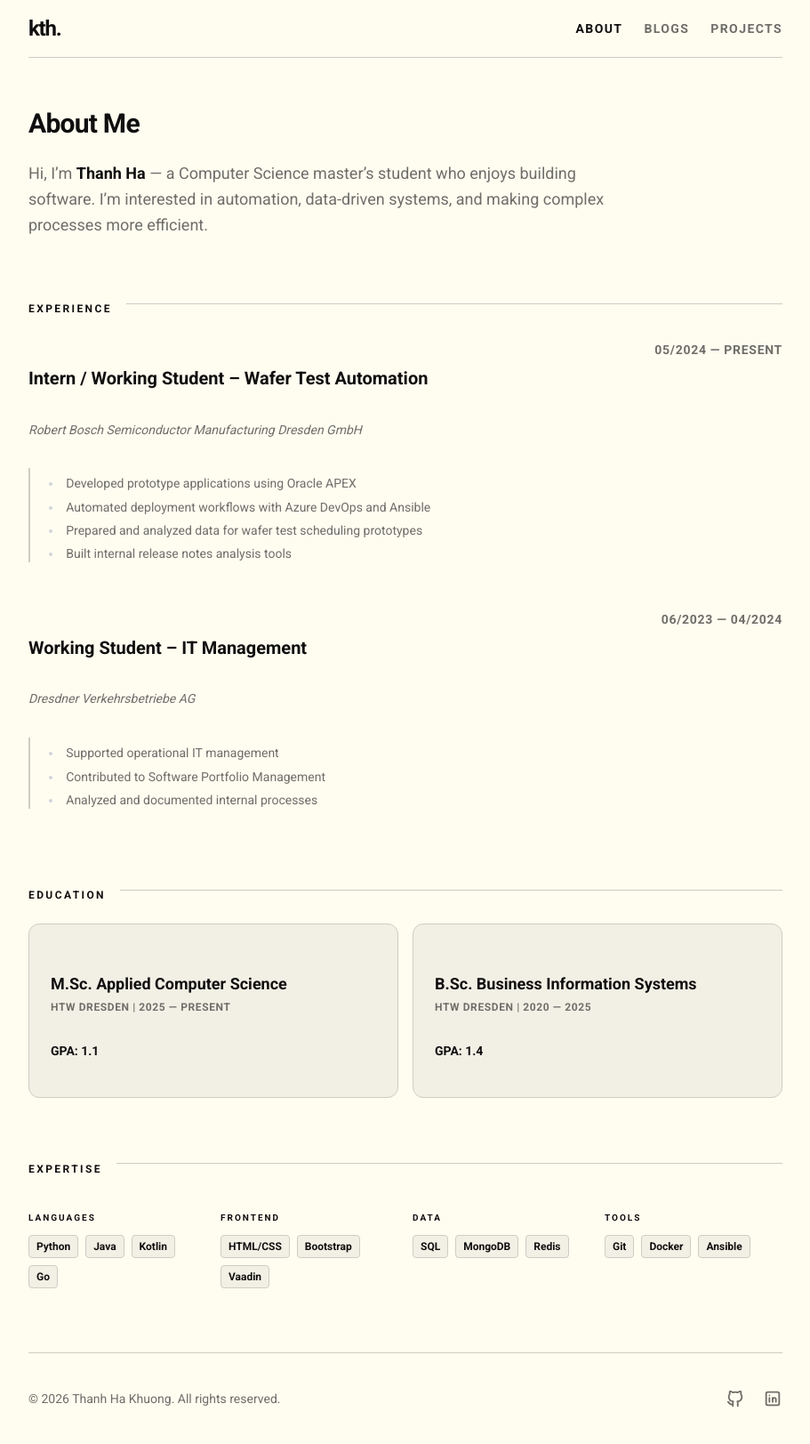
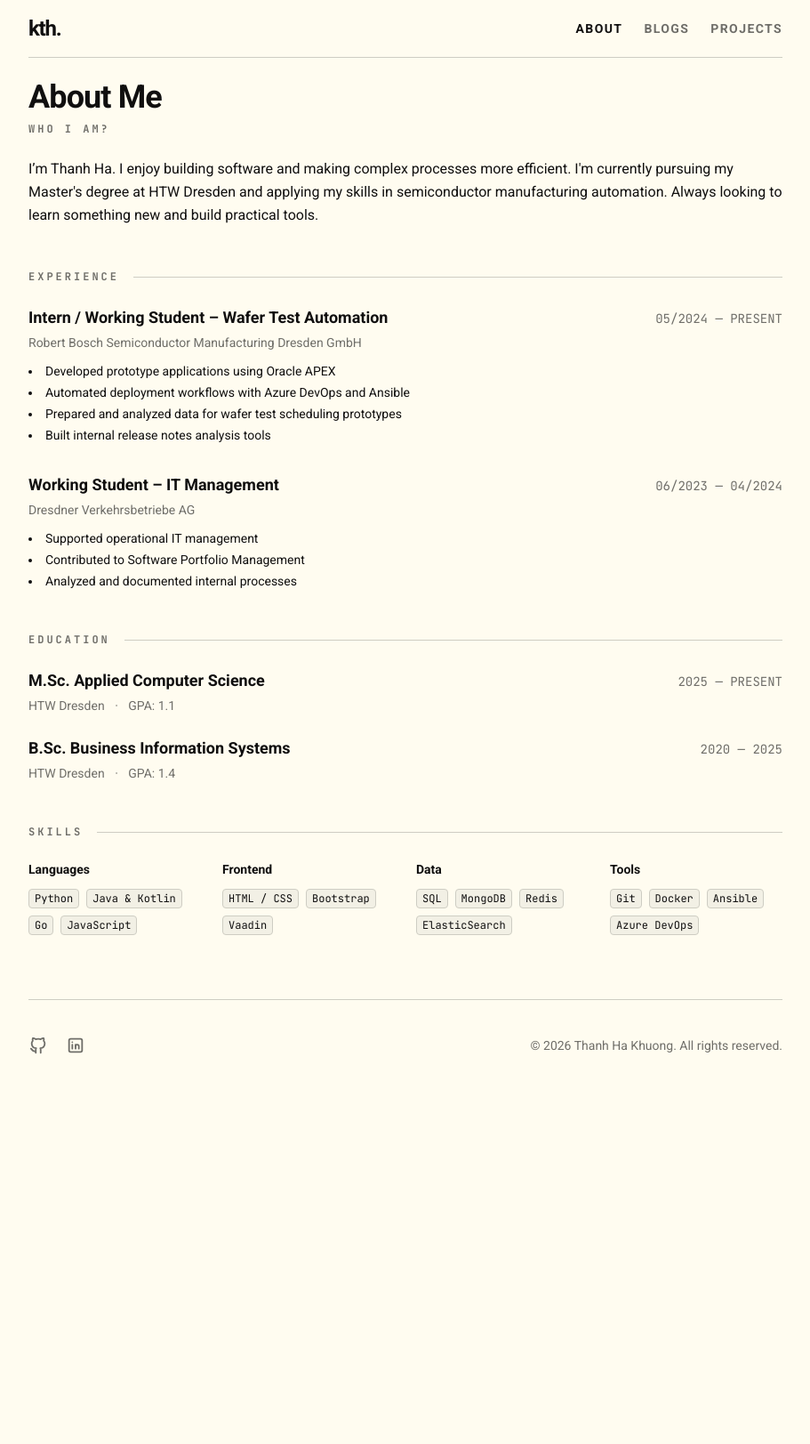
Before and after one commit to khwowng/khwowng.github.io, a Jekyll site: the page built from about.html, in a window 1280 px wide. Shown: the whole page at 89% size, without its empty margins (184-1095 px from the left). Built offline with Jekyll 4.4.1, drawn with Linux system fonts in a browser that asks for light colours; nearby versions of some CDN libraries; after the commit the page ends 1226 px from its top, so only the background shows below that.

Commit message:
Refine typography, colors, and layout across the site

```diff
--- a/_includes/footer.html
+++ b/_includes/footer.html
@@ -1,15 +1,29 @@
 <footer class="mt-12 py-10 border-t border-flexoki-ui text-sm text-flexoki-muted">
   <div class="flex flex-col md:flex-row items-center justify-between gap-6">
-    <p>&copy; <span id="current-year"></span> Thanh Ha Khuong. All rights reserved.</p>
-
     <div class="flex items-center gap-5">
-      <a href="https://github.com/khwowng" target="_blank" aria-label="github" class="text-flexoki-muted hover:text-flexoki-text transition-colors">
-        <svg xmlns="http://www.w3.org/2000/svg" width="22" height="22" viewBox="0 0 24 24" fill="none" stroke="currentColor" stroke-width="2" stroke-linecap="round" stroke-linejoin="round"><path stroke="none" d="M0 0h24v24H0z" fill="none"/><path d="M9 19c-4.3 1.4 -4.3 -2.5 -6 -3m12 5v-3.5c0 -1 .1 -1.4 -.5 -2c2.8 -.3 5.5 -1.4 5.5 -6a4.6 4.6 0 0 0 -1.3 -3.2a4.2 4.2 0 0 0 -.1 -3.2s-1.1 -.3 -3.5 1.3a12.3 12.3 0 0 0 -6.2 0c-2.4 -1.6 -3.5 -1.3 -3.5 -1.3a4.2 4.2 0 0 0 -.1 3.2a4.6 4.6 0 0 0 -1.3 3.2c0 4.6 2.7 5.7 5.5 6c-.6 .6 -.6 1.2 -.5 2v3.5" /></svg>
+      <a href="https://github.com/khwowng" target="_blank" aria-label="github"
+        class="text-flexoki-muted hover:text-flexoki-text transition-colors">
+        <svg xmlns="http://www.w3.org/2000/svg" width="22" height="22" viewBox="0 0 24 24" fill="none"
+          stroke="currentColor" stroke-width="2" stroke-linecap="round" stroke-linejoin="round">
+          <path stroke="none" d="M0 0h24v24H0z" fill="none" />
+          <path
+            d="M9 19c-4.3 1.4 -4.3 -2.5 -6 -3m12 5v-3.5c0 -1 .1 -1.4 -.5 -2c2.8 -.3 5.5 -1.4 5.5 -6a4.6 4.6 0 0 0 -1.3 -3.2a4.2 4.2 0 0 0 -.1 -3.2s-1.1 -.3 -3.5 1.3a12.3 12.3 0 0 0 -6.2 0c-2.4 -1.6 -3.5 -1.3 -3.5 -1.3a4.2 4.2 0 0 0 -.1 3.2a4.6 4.6 0 0 0 -1.3 3.2c0 4.6 2.7 5.7 5.5 6c-.6 .6 -.6 1.2 -.5 2v3.5" />
+        </svg>
       </a>
-      <a href="https://www.linkedin.com/in/thanh-ha-khuong" target="_blank" aria-label="linkedin" class="text-flexoki-muted hover:text-flexoki-text transition-colors">
-        <svg xmlns="http://www.w3.org/2000/svg" width="22" height="22" viewBox="0 0 24 24" fill="none" stroke="currentColor" stroke-width="2" stroke-linecap="round" stroke-linejoin="round"><path stroke="none" d="M0 0h24v24H0z" fill="none"/><path d="M4 4m0 2a2 2 0 0 1 2 -2h12a2 2 0 0 1 2 2v12a2 2 0 0 1 -2 2h-12a2 2 0 0 1 -2 -2z" /><path d="M8 11l0 5" /><path d="M8 8l0 .01" /><path d="M12 16l0 -5" /><path d="M16 16v-3a2 2 0 0 0 -4 0" /></svg>
+      <a href="https://www.linkedin.com/in/thanh-ha-khuong" target="_blank" aria-label="linkedin"
+        class="text-flexoki-muted hover:text-flexoki-text transition-colors">
+        <svg xmlns="http://www.w3.org/2000/svg" width="22" height="22" viewBox="0 0 24 24" fill="none"
+          stroke="currentColor" stroke-width="2" stroke-linecap="round" stroke-linejoin="round">
+          <path stroke="none" d="M0 0h24v24H0z" fill="none" />
+          <path d="M4 4m0 2a2 2 0 0 1 2 -2h12a2 2 0 0 1 2 2v12a2 2 0 0 1 -2 2h-12a2 2 0 0 1 -2 -2z" />
+          <path d="M8 11l0 5" />
+          <path d="M8 8l0 .01" />
+          <path d="M12 16l0 -5" />
+          <path d="M16 16v-3a2 2 0 0 0 -4 0" />
+        </svg>
       </a>
     </div>
+    <p>&copy; <span id="current-year"></span> Thanh Ha Khuong. All rights reserved.</p>
   </div>
 </footer>
 
--- a/_includes/header.html
+++ b/_includes/header.html
@@ -1,6 +1,6 @@
 <header class="py-4 border-b border-flexoki-ui">
   <nav class="flex items-center justify-between">
-    <a href="{{ '/' | relative_url }}" class="text-2xl font-bold tracking-tighter text-flexoki-text hover:opacity-80 transition-opacity">
+    <a href="{{ '/' | relative_url }}" class="text-2xl font-bold tracking-tighter text-flexoki-text hover:opacity-80 transition-opacity font-logo">
       {{ site.title }}
     </a>
 
--- a/_layouts/default.html
+++ b/_layouts/default.html
@@ -1,15 +1,19 @@
 <!DOCTYPE html>
 <html lang="en">
+
 <head>
   <meta charset="utf-8" />
   <meta name="viewport" content="width=device-width, initial-scale=1" />
   <title>{% if page.title %}{{ page.title }} | {% endif %}{{ site.title }}</title>
-  <meta name="description" content="{% if page.description %}{{ page.description }}{% else %}{{ site.description }}{% endif %}" />
+  <meta name="description"
+    content="{% if page.description %}{{ page.description }}{% else %}{{ site.description }}{% endif %}" />
   <link rel="icon" type="image/svg+xml" href="{{ '/assets/favicon.svg' | relative_url }}" />
 
   <link rel="preconnect" href="https://fonts.googleapis.com">
   <link rel="preconnect" href="https://fonts.gstatic.com" crossorigin>
-  <link href="https://fonts.googleapis.com/css2?family=Roboto:wght@400;700&display=swap" rel="stylesheet">
+  <link
+    href="https://fonts.googleapis.com/css2?family=Roboto:wght@400;700&family=Source+Sans+3:wght@400;700&family=JetBrains+Mono:wght@400;700&display=swap"
+    rel="stylesheet">
 
   <script src="https://cdn.tailwindcss.com?plugins=typography"></script>
   <script>
@@ -68,7 +74,7 @@
     }
 
     .card {
-      @apply border border-flexoki-ui bg-flexoki-paper rounded-xl p-6 transition-all duration-300 hover:border-flexoki-muted hover:shadow-sm;
+      @apply border border-flexoki-muted bg-flexoki-paper rounded-lg p-6 transition-all duration-300 hover:border-flexoki-text hover:shadow-sm;
     }
 
     .nav-link {
@@ -79,6 +85,7 @@
     }
   </style>
 </head>
+
 <body class="min-h-screen font-sans antialiased">
   <div class="mx-auto w-full max-w-4xl px-6">
     {% include header.html %}
@@ -88,4 +95,5 @@
     {% include footer.html %}
   </div>
 </body>
+
 </html>
--- a/about.html
+++ b/about.html
@@ -1,29 +1,39 @@
 ---
-layout: page
+layout: default
 title: About
 ---
+<div class="mb-6">
+  <h1 class="text-4xl font-bold text-flexoki-text tracking-tight">About Me</h1>
+  <p class="mt-2 text-xs font-bold uppercase tracking-[0.25em] font-mono text-flexoki-muted whitespace-nowrap">
+    Who I am?
+  </p>
+</div>
+
 <div class="space-y-12">
-  <!-- Hero Section -->
-  <section class="max-w-2xl pt-8">
-    <h1 class="text-3xl font-bold mb-4 text-flexoki-text tracking-tight">About Me</h1>
-    <p class="text-lg leading-relaxed text-flexoki-muted">
-      Hi, I’m <span class="text-flexoki-text font-bold">Thanh Ha</span> — a Computer Science master’s student who enjoys building software. I’m interested in automation, data-driven systems, and making complex processes more efficient.
+  <section>
+    <p class="text-base leading-relaxed text-flexoki-text">
+      I’m Thanh Ha. I enjoy building software and making complex processes more efficient. I'm currently pursuing my
+      Master's degree at HTW Dresden and applying my skills in semiconductor manufacturing automation. Always looking to
+      learn something new and build practical tools.
     </p>
   </section>
 
-  <!-- Experience Section -->
   <section>
-    <div class="flex items-center gap-4 mb-3">
-      <h2 class="text-xs font-bold uppercase tracking-[0.2em] text-flexoki-muted whitespace-nowrap">Experience</h2>
+    <div class="flex items-center gap-4 mb-6">
+      <h2 class="text-xs font-bold uppercase tracking-[0.25em] font-mono text-flexoki-muted whitespace-nowrap">
+        Experience
+      </h2>
       <div class="h-px w-full bg-flexoki-ui"></div>
     </div>
-
     <div class="space-y-8">
-      <div class="grid grid-cols-1 md:grid-cols-[1fr_auto] gap-x-8 gap-y-1">
-        <h3 class="text-xl font-bold text-flexoki-text">Intern / Working Student – Wafer Test Automation</h3>
-        <span class="text-sm font-bold text-flexoki-muted md:mt-1 uppercase tracking-wider">05/2024 — present</span>
-        <p class="text-flexoki-muted font-medium italic text-sm col-span-full">Robert Bosch Semiconductor Manufacturing Dresden GmbH</p>
-        <ul class="mt-3 space-y-1.5 text-flexoki-muted text-sm list-disc list-inside col-span-full border-l-2 border-flexoki-ui pl-4">
+      <div>
+        <div class="flex flex-col md:flex-row md:justify-between md:items-baseline mb-1">
+          <h3 class="text-lg font-bold text-flexoki-text">Intern / Working Student – Wafer Test Automation
+          </h3>
+          <span class="text-sm text-flexoki-muted shrink-0 md:ml-4 font-mono">05/2024 — PRESENT</span>
+        </div>
+        <p class="text-flexoki-muted text-sm mb-3">Robert Bosch Semiconductor Manufacturing Dresden GmbH</p>
+        <ul class="space-y-1 text-flexoki-text text-sm list-disc list-inside">
           <li>Developed prototype applications using Oracle APEX</li>
           <li>Automated deployment workflows with Azure DevOps and Ansible</li>
           <li>Prepared and analyzed data for wafer test scheduling prototypes</li>
@@ -31,11 +41,13 @@ title: About
         </ul>
       </div>
 
-      <div class="grid grid-cols-1 md:grid-cols-[1fr_auto] gap-x-8 gap-y-1">
-        <h3 class="text-xl font-bold text-flexoki-text">Working Student – IT Management</h3>
-        <span class="text-sm font-bold text-flexoki-muted md:mt-1 uppercase tracking-wider">06/2023 — 04/2024</span>
-        <p class="text-flexoki-muted font-medium italic text-sm col-span-full">Dresdner Verkehrsbetriebe AG</p>
-        <ul class="mt-3 space-y-1.5 text-flexoki-muted text-sm list-disc list-inside col-span-full border-l-2 border-flexoki-ui pl-4">
+      <div>
+        <div class="flex flex-col md:flex-row md:justify-between md:items-baseline mb-1">
+          <h3 class="text-lg font-bold text-flexoki-text">Working Student – IT Management</h3>
+          <span class="text-sm text-flexoki-muted shrink-0 md:ml-4 font-mono">06/2023 — 04/2024</span>
+        </div>
+        <p class="text-flexoki-muted text-sm mb-3">Dresdner Verkehrsbetriebe AG</p>
+        <ul class="space-y-1 text-flexoki-text text-sm list-disc list-inside">
           <li>Supported operational IT management</li>
           <li>Contributed to Software Portfolio Management</li>
           <li>Analyzed and documented internal processes</li>
@@ -44,71 +56,89 @@ title: About
     </div>
   </section>
 
-  <!-- Education Section -->
   <section>
-    <div class="flex items-center gap-4 mb-3">
-      <h2 class="text-xs font-bold uppercase tracking-[0.2em] text-flexoki-muted whitespace-nowrap">Education</h2>
+    <div class="flex items-center gap-4 mb-6">
+      <h2 class="text-xs font-bold uppercase tracking-[0.25em] font-mono text-flexoki-muted whitespace-nowrap">Education
+      </h2>
       <div class="h-px w-full bg-flexoki-ui"></div>
     </div>
-
-    <div class="grid grid-cols-1 md:grid-cols-2 gap-4">
-      <div class="card bg-flexoki-paper/30 border-flexoki-ui flex flex-col justify-between p-5">
-        <div>
-          <h3 class="text-lg font-bold text-flexoki-text mb-1">M.Sc. Applied Computer Science</h3>
-          <p class="text-flexoki-muted text-xs uppercase tracking-wider font-bold">HTW Dresden | 2025 — Present</p>
+    <div class="space-y-6">
+      <div>
+        <div class="flex flex-col md:flex-row md:justify-between md:items-baseline mb-1">
+          <h3 class="text-lg font-bold text-flexoki-text">M.Sc. Applied Computer Science</h3>
+          <span class="text-sm text-flexoki-muted shrink-0 md:ml-4 font-mono">2025 — PRESENT</span>
         </div>
-        <p class="text-flexoki-text font-bold mt-4 text-sm">GPA: 1.1</p>
+        <p class="text-flexoki-muted text-sm">HTW Dresden <span class="mx-2">&middot;</span> GPA: 1.1</p>
       </div>
 
-      <div class="card bg-flexoki-paper/30 border-flexoki-ui flex flex-col justify-between p-5">
-        <div>
-          <h3 class="text-lg font-bold text-flexoki-text mb-1">B.Sc. Business Information Systems</h3>
-          <p class="text-flexoki-muted text-xs uppercase tracking-wider font-bold">HTW Dresden | 2020 — 2025</p>
+      <div>
+        <div class="flex flex-col md:flex-row md:justify-between md:items-baseline mb-1">
+          <h3 class="text-lg font-bold text-flexoki-text">B.Sc. Business Information Systems</h3>
+          <span class="text-sm text-flexoki-muted shrink-0 md:ml-4 font-mono">2020 — 2025</span>
         </div>
-        <p class="text-flexoki-text font-bold mt-4 text-sm">GPA: 1.4</p>
+        <p class="text-flexoki-muted text-sm">HTW Dresden <span class="mx-2">&middot;</span> GPA: 1.4</p>
       </div>
     </div>
   </section>
 
-  <!-- Skills Section -->
   <section>
-    <div class="flex items-center gap-4 mb-3">
-      <h2 class="text-xs font-bold uppercase tracking-[0.2em] text-flexoki-muted whitespace-nowrap">Expertise</h2>
+    <div class="flex items-center gap-4 mb-6">
+      <h2 class="text-xs font-bold uppercase tracking-[0.25em] font-mono text-flexoki-muted whitespace-nowrap">Skills
+      </h2>
       <div class="h-px w-full bg-flexoki-ui"></div>
     </div>
-
-    <div class="grid grid-cols-2 md:grid-cols-4 gap-y-8 gap-x-4">
+    <div class="grid grid-cols-2 md:grid-cols-4 gap-6">
       <div>
-        <h4 class="text-[10px] font-bold uppercase text-flexoki-muted mb-3 tracking-[0.2em]">Languages</h4>
+        <h4 class="text-sm font-bold text-flexoki-text mb-3">Languages</h4>
         <div class="flex flex-wrap gap-2">
-          <span class="px-2 py-1 bg-flexoki-paper border border-flexoki-ui rounded text-xs font-bold text-flexoki-text">Python</span>
-          <span class="px-2 py-1 bg-flexoki-paper border border-flexoki-ui rounded text-xs font-bold text-flexoki-text">Java</span>
-          <span class="px-2 py-1 bg-flexoki-paper border border-flexoki-ui rounded text-xs font-bold text-flexoki-text">Kotlin</span>
-          <span class="px-2 py-1 bg-flexoki-paper border border-flexoki-ui rounded text-xs font-bold text-flexoki-text">Go</span>
+          <span
+            class="px-1.5 py-0.5 rounded border border-flexoki-ui bg-flexoki-paper text-flexoki-text text-xs font-mono">Python</span>
+          <span
+            class="px-1.5 py-0.5 rounded border border-flexoki-ui bg-flexoki-paper text-flexoki-text text-xs font-mono">Java
+            & Kotlin</span>
+          <span
+            class="px-1.5 py-0.5 rounded border border-flexoki-ui bg-flexoki-paper text-flexoki-text text-xs font-mono">Go</span>
+          <span
+            class="px-1.5 py-0.5 rounded border border-flexoki-ui bg-flexoki-paper text-flexoki-text text-xs font-mono">JavaScript</span>
         </div>
       </div>
       <div>
-        <h4 class="text-[10px] font-bold uppercase text-flexoki-muted mb-3 tracking-[0.2em]">Frontend</h4>
+        <h4 class="text-sm font-bold text-flexoki-text mb-3">Frontend</h4>
         <div class="flex flex-wrap gap-2">
-          <span class="px-2 py-1 bg-flexoki-paper border border-flexoki-ui rounded text-xs font-bold text-flexoki-text">HTML/CSS</span>
-          <span class="px-2 py-1 bg-flexoki-paper border border-flexoki-ui rounded text-xs font-bold text-flexoki-text">Bootstrap</span>
-          <span class="px-2 py-1 bg-flexoki-paper border border-flexoki-ui rounded text-xs font-bold text-flexoki-text">Vaadin</span>
+          <span
+            class="px-1.5 py-0.5 rounded border border-flexoki-ui bg-flexoki-paper text-flexoki-text text-xs font-mono">HTML
+            / CSS</span>
+          <span
+            class="px-1.5 py-0.5 rounded border border-flexoki-ui bg-flexoki-paper text-flexoki-text text-xs font-mono">Bootstrap</span>
+          <span
+            class="px-1.5 py-0.5 rounded border border-flexoki-ui bg-flexoki-paper text-flexoki-text text-xs font-mono">Vaadin</span>
         </div>
       </div>
       <div>
-        <h4 class="text-[10px] font-bold uppercase text-flexoki-muted mb-3 tracking-[0.2em]">Data</h4>
+        <h4 class="text-sm font-bold text-flexoki-text mb-3">Data</h4>
         <div class="flex flex-wrap gap-2">
-          <span class="px-2 py-1 bg-flexoki-paper border border-flexoki-ui rounded text-xs font-bold text-flexoki-text">SQL</span>
-          <span class="px-2 py-1 bg-flexoki-paper border border-flexoki-ui rounded text-xs font-bold text-flexoki-text">MongoDB</span>
-          <span class="px-2 py-1 bg-flexoki-paper border border-flexoki-ui rounded text-xs font-bold text-flexoki-text">Redis</span>
+          <span
+            class="px-1.5 py-0.5 rounded border border-flexoki-ui bg-flexoki-paper text-flexoki-text text-xs font-mono">SQL</span>
+          <span
+            class="px-1.5 py-0.5 rounded border border-flexoki-ui bg-flexoki-paper text-flexoki-text text-xs font-mono">MongoDB</span>
+          <span
+            class="px-1.5 py-0.5 rounded border border-flexoki-ui bg-flexoki-paper text-flexoki-text text-xs font-mono">Redis</span>
+          <span
+            class="px-1.5 py-0.5 rounded border border-flexoki-ui bg-flexoki-paper text-flexoki-text text-xs font-mono">ElasticSearch</span>
         </div>
       </div>
       <div>
-        <h4 class="text-[10px] font-bold uppercase text-flexoki-muted mb-3 tracking-[0.2em]">Tools</h4>
+        <h4 class="text-sm font-bold text-flexoki-text mb-3">Tools</h4>
         <div class="flex flex-wrap gap-2">
-          <span class="px-2 py-1 bg-flexoki-paper border border-flexoki-ui rounded text-xs font-bold text-flexoki-text">Git</span>
-          <span class="px-2 py-1 bg-flexoki-paper border border-flexoki-ui rounded text-xs font-bold text-flexoki-text">Docker</span>
-          <span class="px-2 py-1 bg-flexoki-paper border border-flexoki-ui rounded text-xs font-bold text-flexoki-text">Ansible</span>
+          <span
+            class="px-1.5 py-0.5 rounded border border-flexoki-ui bg-flexoki-paper text-flexoki-text text-xs font-mono">Git</span>
+          <span
+            class="px-1.5 py-0.5 rounded border border-flexoki-ui bg-flexoki-paper text-flexoki-text text-xs font-mono">Docker</span>
+          <span
+            class="px-1.5 py-0.5 rounded border border-flexoki-ui bg-flexoki-paper text-flexoki-text text-xs font-mono">Ansible</span>
+          <span
+            class="px-1.5 py-0.5 rounded border border-flexoki-ui bg-flexoki-paper text-flexoki-text text-xs font-mono">Azure
+            DevOps</span>
         </div>
       </div>
     </div>
```
Also changed, not shown: other parts of _layouts/default.html (+2 -0 lines), blog.html (+16 -9 lines), project.html (+8 -6 lines).
